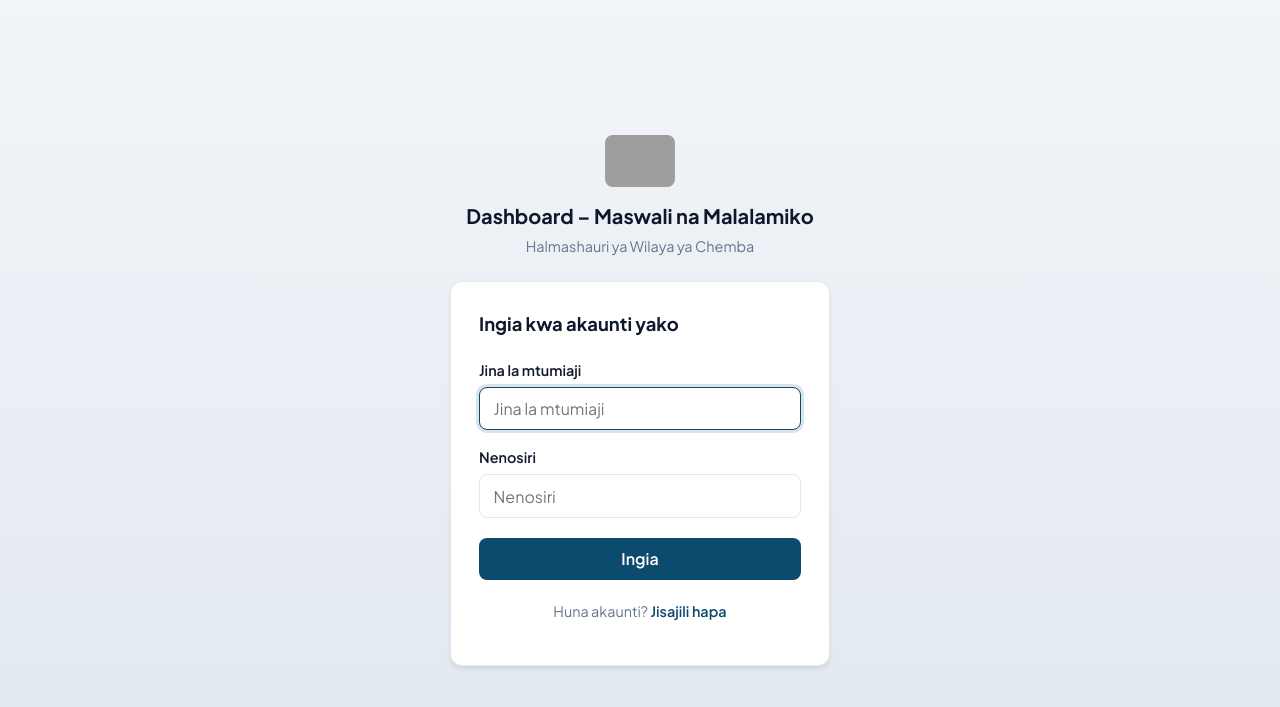
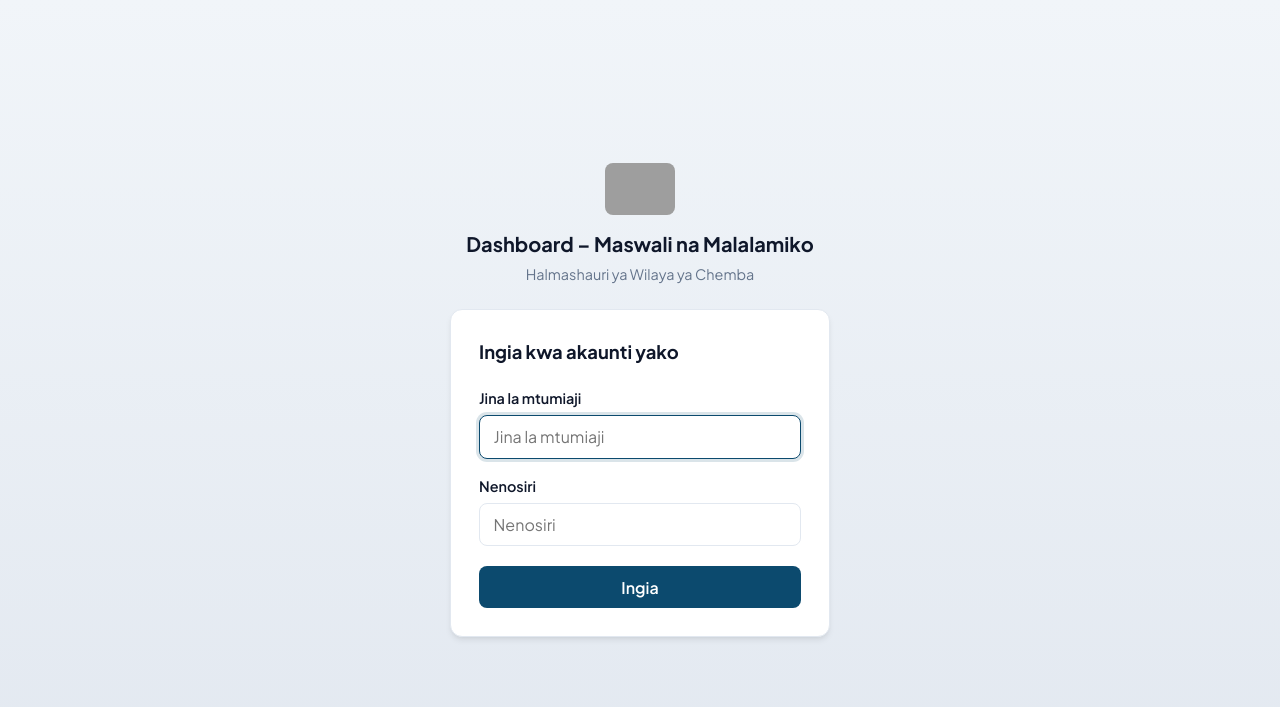
Before and after one commit to sembesalum/district-bot, a Django app: page /dashboard/login/ in a window 1280 px wide. Shown: the top 707 px of the page. Run offline with Django 5.2, Linux system fonts and the light colour scheme; grey boxes are pictures that could not be loaded.

Commit message:
credentials admin 2

```diff
--- a/templates/dashboard/login.html
+++ b/templates/dashboard/login.html
@@ -173,9 +173,7 @@
             <input type="password" id="id_password" name="password" required placeholder="Nenosiri">
             <button type="submit" class="btn btn-primary">Ingia</button>
         </form>
-        <p class="auth-footer">
-            Huna akaunti? <a href="{% url 'dashboard:register' %}">Jisajili hapa</a>
-        </p>
+        {% comment %} Huna akaunti? Jisajili hapa – hidden for now {% endcomment %}
     </div>
 </body>
 </html>
```
